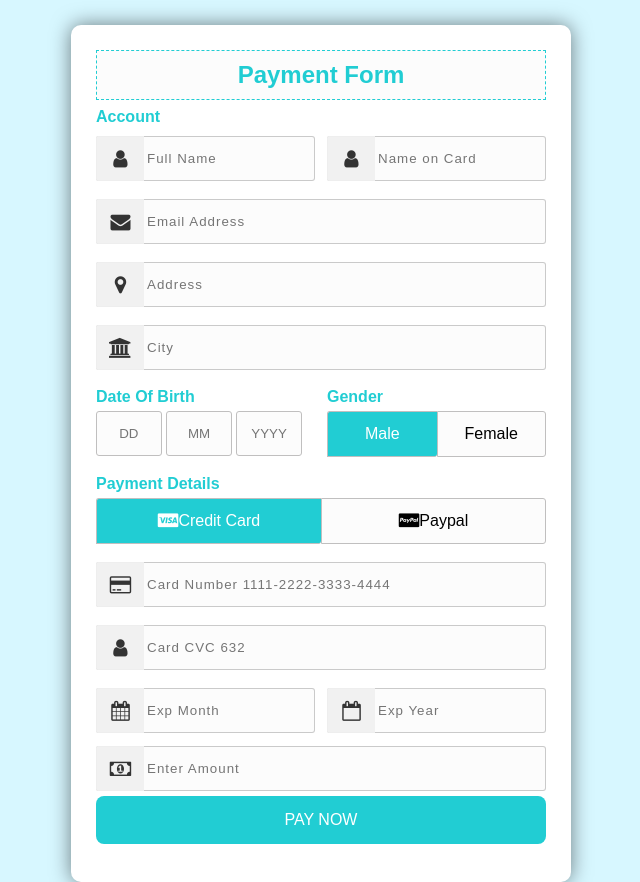
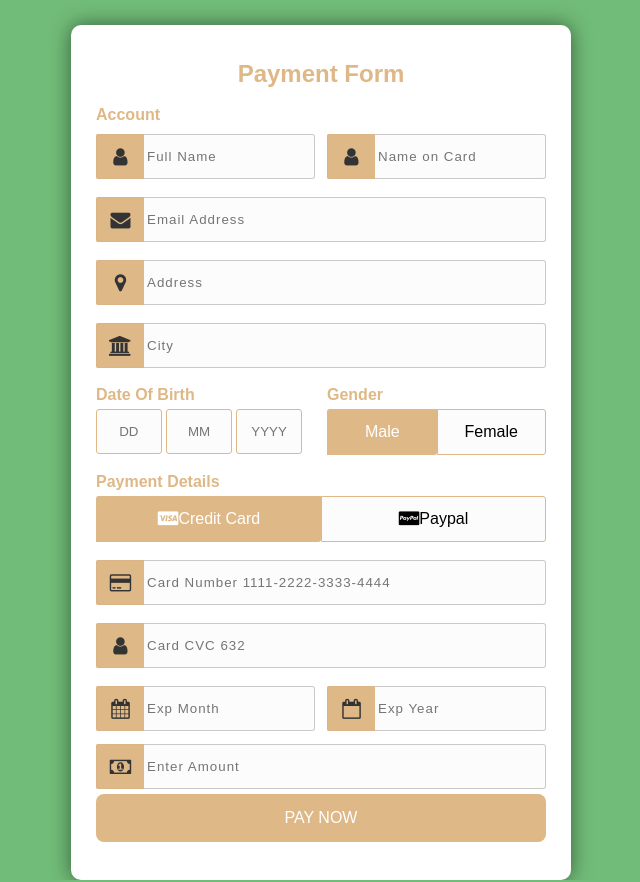
Before and after one commit to raflyfarhandika/tubes-webpro-6, a CodeIgniter app: page /tubes-webpro-6/index.php/c_payment/index in a window 1280 px wide. Shown: the whole page, without its empty margins (319-959 px from the left). Run offline with CodeIgniter, Linux system fonts and the light colour scheme; some libraries are stand-ins or nearby versions.

Commit message:
Update V_payment.php

```diff
--- a/online-shop/application/views/V_payment.php
+++ b/online-shop/application/views/V_payment.php
@@ -123,7 +123,7 @@
 }
 
 body {
-    background-color: #d7f7ff;
+    background-color: #71bc78;
     font-family: Arial, Helvetica, sans-serif;
 }
 
@@ -137,18 +137,18 @@ body {
 }
 
 .wrapper h2 {
-    background-color: #fcfcfc;
-    color: #21cdd3;
+    background-color: none;
+    color: burlywood;
     font-size: 24px;
     padding: 10px;
     margin-bottom: 8px;
     text-align: center;
-    border: 1px dashed #21cdd3;
+    border: none
 }
 
 .wrapper h4 {
     padding-bottom: 5px;
-    color: #21cdd3;
+    color: burlywood;
 }
 
 .input_group {
@@ -184,10 +184,10 @@ body {
 
 .input_box .name:focus,
 .dob:focus {
-    -webkit-box-shadow: 0 0 2px 1px #21cdd3;
-    -moz-box-shadow: 0 0 2px 1px #21cdd3;
-    box-shadow: 0 0 2px 1px #21cdd3;
-    border: 1px solid #21cdd3;
+    -webkit-box-shadow: 0 0 2px 1px burlywood;
+    -moz-box-shadow: 0 0 2px 1px burlywood;
+    box-shadow: 0 0 2px 1px burlywood;
+    border: 1px solid burlywood;
 }
 
 .input_box .icon {
@@ -200,7 +200,7 @@ body {
     left: 0px;
     bottom: 0px;
     color: #333;
-    background-color: #f1f1f1;
+    background-color: burlywood;
     border-radius: 2px 0 0 2px;
     transition: 0.3s;
     font-size: 20px;
@@ -210,9 +210,9 @@ body {
 }
 
 .name:focus+.icon {
-    background-color: #21cdd3;
+    background-color: burlywood;
     color: #fff;
-    border-right: 1px solid #21cdd3;
+    border-right: 1px solid burlywood;
     border: none;
     transition: 1s;
 }
@@ -224,7 +224,7 @@ body {
     background-color: #fcfcfc;
     transition: 0.3s;
     outline: none;
-    border: 1px solid #c0bfbf;
+    border: 1px solid burlywood;
     border-radius: 3px;
 }
 
@@ -239,7 +239,7 @@ body {
     display: inline-block;
     float: left;
     text-align: center;
-    border: 1px solid #c0bfbf;
+    border: 1px solid burlywood;
 }
 
 .input_box label:first-of-type {
@@ -254,14 +254,14 @@ body {
 }
 
 .radio:checked+label {
-    background-color: #21cdd3;
+    background-color: burlywood;
     color: #fff;
     transition: 0.5s;
 }
 
 .input_box button {
     width: 100%;
-    background-color: #21cdd3;
+    background-color: burlywood;
     border: none;
     color: #fff;
     padding: 15px;
@@ -273,7 +273,7 @@ body {
 
 .input_box button:hover {
     cursor: pointer;
-    background-color: #05b1a3;
+    background-color: green;
 }
 </style>
 </body>
```
